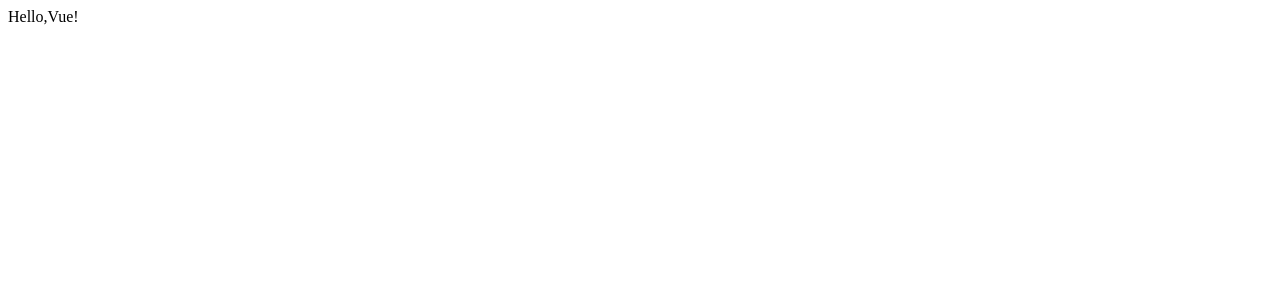
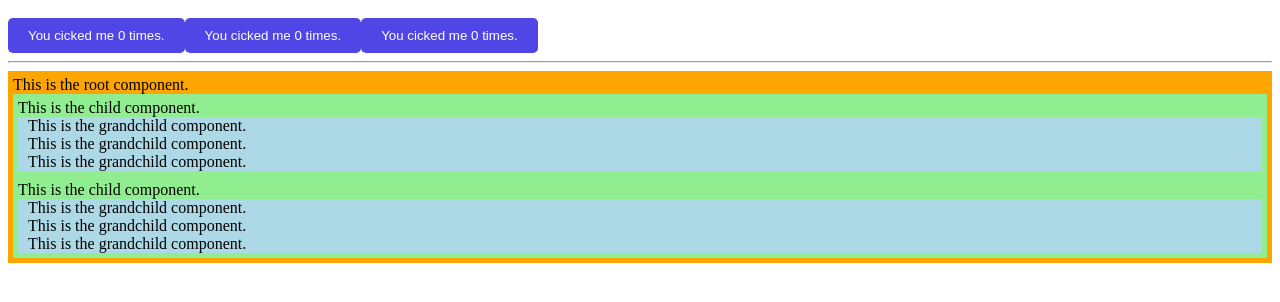
Before and after one commit to CCastelltort/vue-3-project, a Vue app: page / in a window 1280 px wide. Shown: the top 302 px of the page. Built offline with nearby package versions, Linux system fonts and the light colour scheme.

Commit message:
vue components intro

```diff
--- a/src/App.vue
+++ b/src/App.vue
@@ -1,11 +1,27 @@
 <template>
-  <div> Hello,Vue! </div>
+  <ButtonCounter></ButtonCounter>
+  <ButtonCounter></ButtonCounter>
+
+  <button-counter></button-counter>
+
+  <hr />
+
+  <div style="background-color: orange; padding: 5px;">
+    This is the root component.
+    <ComponentA></ComponentA>
+    <ComponentA></ComponentA>
+
+  </div>
+
 </template>
 
 <script setup>
+import ButtonCounter from './ButtonCounter.vue';
+import ComponentA from '@/ComponentA.vue';
+
 
 </script>
 
-<style lang="scss" scoped>
+<style scoped>
 
 </style>
--- /dev/null
+++ b/src/ButtonCounter.vue
@@ -0,0 +1,29 @@
+<template>
+    <button @click="count++">You cicked me {{ count }} times.</button>
+</template>
+
+<script setup>
+import { ref } from 'vue'
+
+let count = ref(0)
+
+</script>
+
+<style scoped>
+button {
+  background-color: #4f46e5;
+  color: #fff;
+  border: none;
+  padding: 10px 20px;
+  border-radius: 5px;
+  cursor: pointer;
+  margin-top: 10px;
+  transition: all 0.2s;
+}
+
+button:hover {
+  background-color: #4138d9;
+  box-shadow: 0 4px 8px rgba(0, 0, 0, 0.2);
+}
+
+</style>
--- /dev/null
+++ b/src/ComponentA.vue
@@ -0,0 +1,19 @@
+<template>
+    <div style="background-color: lightgreen;padding: 5px;">
+        This is the child component.
+        <ComponentB></ComponentB>
+        <ComponentB></ComponentB>
+        <ComponentB></ComponentB>
+    </div>
+</template>
+
+<script setup>
+import ComponentB from './ComponentB.vue';
+
+
+
+</script>
+
+<style scoped>
+
+</style>
--- /dev/null
+++ b/src/ComponentB.vue
@@ -0,0 +1,13 @@
+<template>
+    <div style="background-color: lightblue;padding-left: 10px;">
+        This is the grandchild component.
+    </div>
+</template>
+
+<script setup>
+
+</script>
+
+<style scoped>
+
+</style>
```
